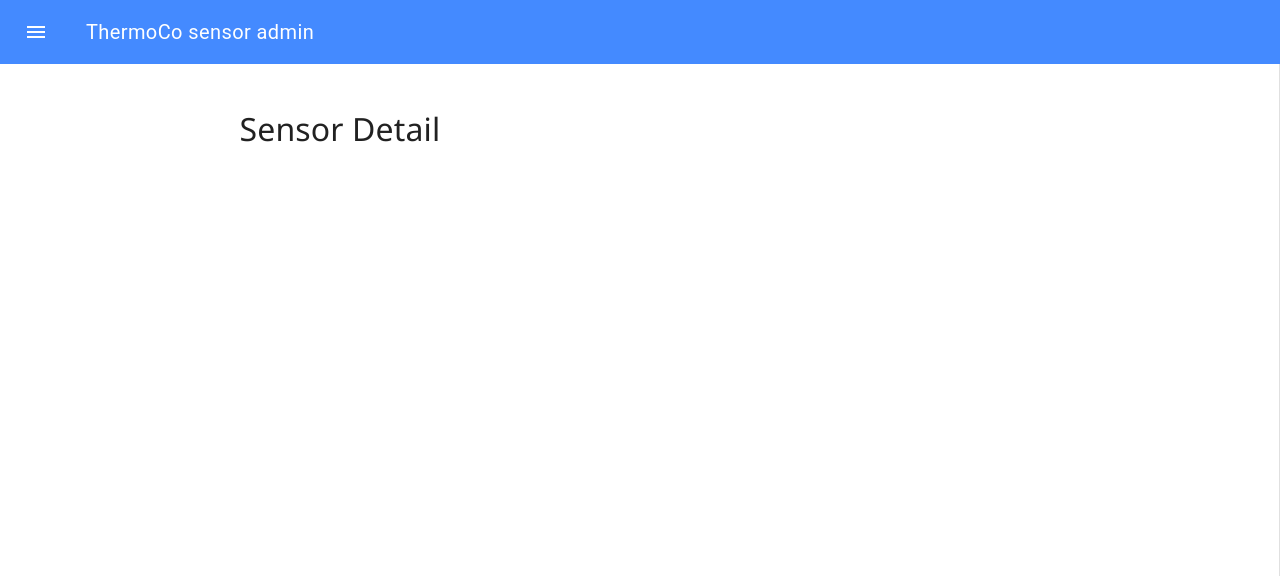
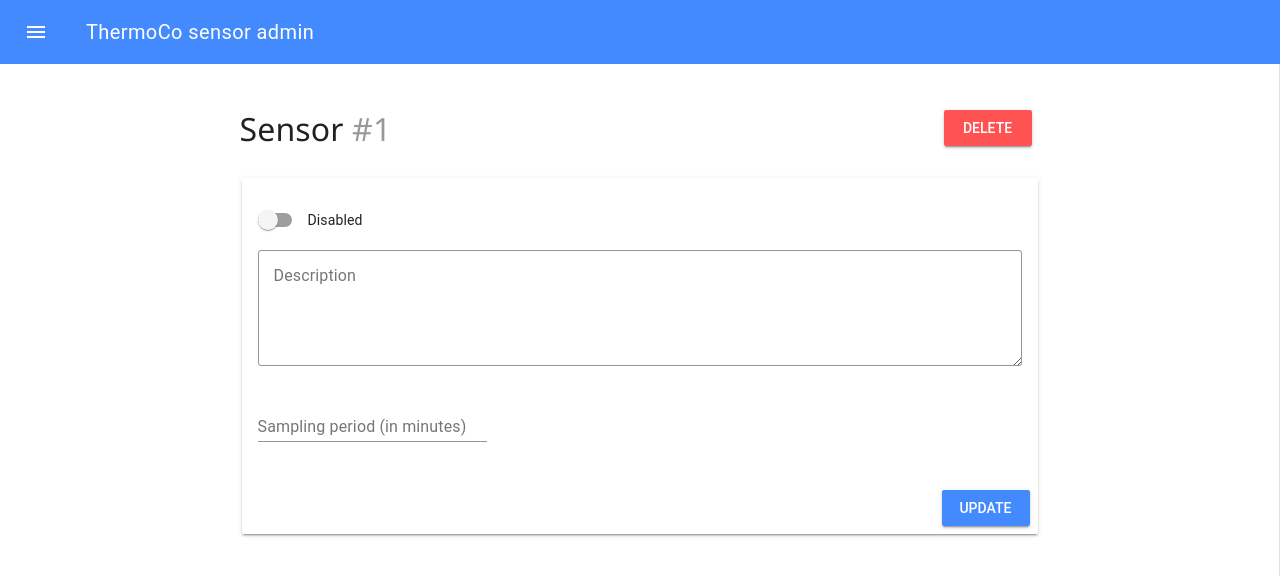
Before and after one commit to pfraces/thermoco-admin, a Vue app: page /sensors/1 in a window 1280 px wide. Shown: the top 576 px of the page. Built offline with nearby package versions, Linux system fonts and the light colour scheme; no server answers.

Commit message:
added view markup and styles

```diff
--- a/src/components/LoginView.vue
+++ b/src/components/LoginView.vue
@@ -7,7 +7,7 @@
         <md-card-content>
           <md-field>
             <label for="username">Name</label>
-            <md-input name="username" id="name" v-model="form.username" />
+            <md-input name="username" id="username" v-model="form.username" />
           </md-field>
           <md-field>
             <label for="password">Password</label>
@@ -16,7 +16,7 @@
         </md-card-content>
 
         <md-card-actions>
-          <md-button type="submit" class="md-primary">Login</md-button>
+          <md-button type="submit" class="md-raised md-primary">Login</md-button>
         </md-card-actions>
       </md-card>
     </form>
--- a/src/components/SensorDetailView.vue
+++ b/src/components/SensorDetailView.vue
@@ -1,15 +1,96 @@
 <template>
   <div>
-    <h2>Sensor Detail</h2>
+    <div class="title">
+      <h2>
+        Sensor
+        <span class="sensor-id">#{{ $route.params.id }}</span>
+      </h2>
+      <md-button class="md-raised md-accent">Delete</md-button>
+    </div>
+
+    <form novalidate @submit.prevent="update">
+      <md-card>
+        <md-card-content>
+          <md-switch
+            v-model="sensor.isActive"
+            class="md-primary"
+          >{{ sensor.isActive ? 'Enabled' : 'Disabled' }}</md-switch>
+
+          <md-field>
+            <label for="description">Description</label>
+            <md-textarea name="description" id="description" v-model="sensor.description" />
+          </md-field>
+
+          <div class="md-layout">
+            <div class="md-layout-item md-size-30">
+              <md-field class="sampling-period">
+                <label for="sampling-period">Sampling period (in minutes)</label>
+                <md-input
+                  name="sampling-period"
+                  id="sampling-period"
+                  type="number"
+                  min="0"
+                  v-model="sensor.samplingPeriod"
+                />
+              </md-field>
+            </div>
+          </div>
+        </md-card-content>
+
+        <md-card-actions>
+          <md-button type="submit" class="md-raised md-primary">Update</md-button>
+        </md-card-actions>
+      </md-card>
+    </form>
   </div>
 </template>
 
 <style scoped>
+.title {
+  display: flex;
+  align-items: center;
+}
+
+.title h2 {
+  flex: 1;
+}
+
+.sensor-id {
+  color: #999;
+}
+
+.md-card {
+  margin: 2px;
+}
 </style>
 
 <script>
+import * as axios from 'axios';
+
 export default {
   name: 'SensorDetailView',
-  props: {}
+  data: () => ({
+    sensor: {
+      description: null,
+      samplingPeriod: null,
+      isActive: null
+    }
+  }),
+  created: function () {
+    this.fetchData();
+  },
+  methods: {
+    fetchData: function () {
+      const config = {
+        headers: {
+          'Authorization': `Bearer ${this.$store.state.accessToken}`
+        }
+      };
+
+      axios.get(`/api/v1/sensors/${this.$route.params.id}`, config).then(res => {
+        this.sensor = res.data;
+      });
+    }
+  }
 }
 </script>
--- a/src/components/SensorsView.vue
+++ b/src/components/SensorsView.vue
@@ -7,7 +7,8 @@
         <md-card md-with-hover>
           <md-ripple>
             <div @click="edit(sensor.id)">
-              <md-card-content class="md-layout">
+              <md-card-content>
+                <div class="md-layout">
                   <div class="md-layout-item md-size-10 is-active">
                     <i v-if="sensor.isActive" class="material-icons sensor-active">check_circle</i>
                     <i v-if="!sensor.isActive" class="material-icons sensor-inactive">cancel</i>
@@ -16,6 +17,7 @@
                   <div class="md-layout-item md-size-10 sampling-period">
                     <i class="material-icons">history</i>
                     {{ sensor.samplingPeriod }}&apos;
+                  </div>
                 </div>
               </md-card-content>
             </div>
```
Lines whose indentation alone changed are shown as unchanged.
